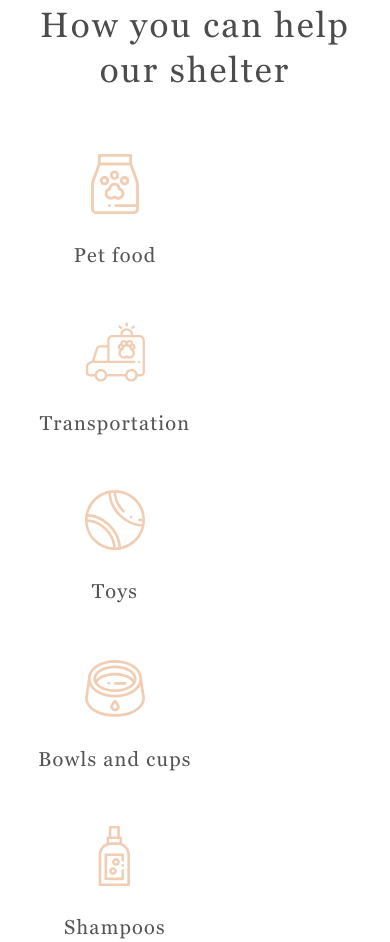
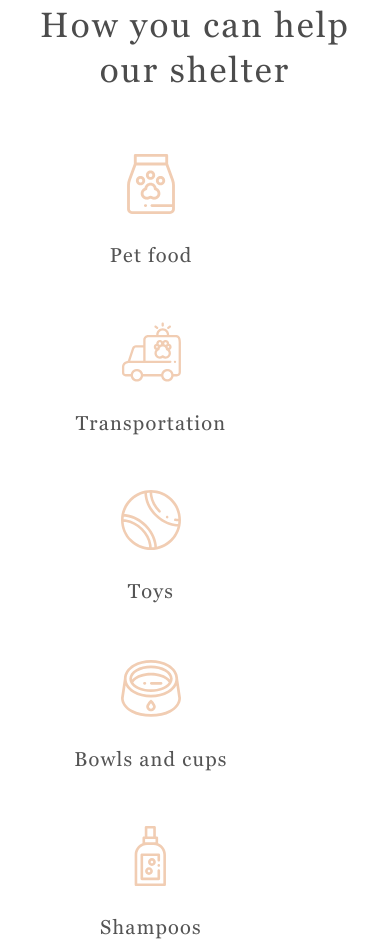
Before and after one commit to babich-maria/shelter, a plain HTML site: page shelter/index.html in a window 390 px wide. Shown: the part 2879-3821 px from the top of the page. Drawn offline with Linux system fonts and the light colour scheme.

Commit message:
fix: help

```diff
--- a/shelter/style.css
+++ b/shelter/style.css
@@ -414,6 +414,7 @@ html {
   .section-help__help-items {
     gap: 55px 60px;
     justify-content: space-between;
+    padding: 0 36px;
   }
 
   .section-help {
```
